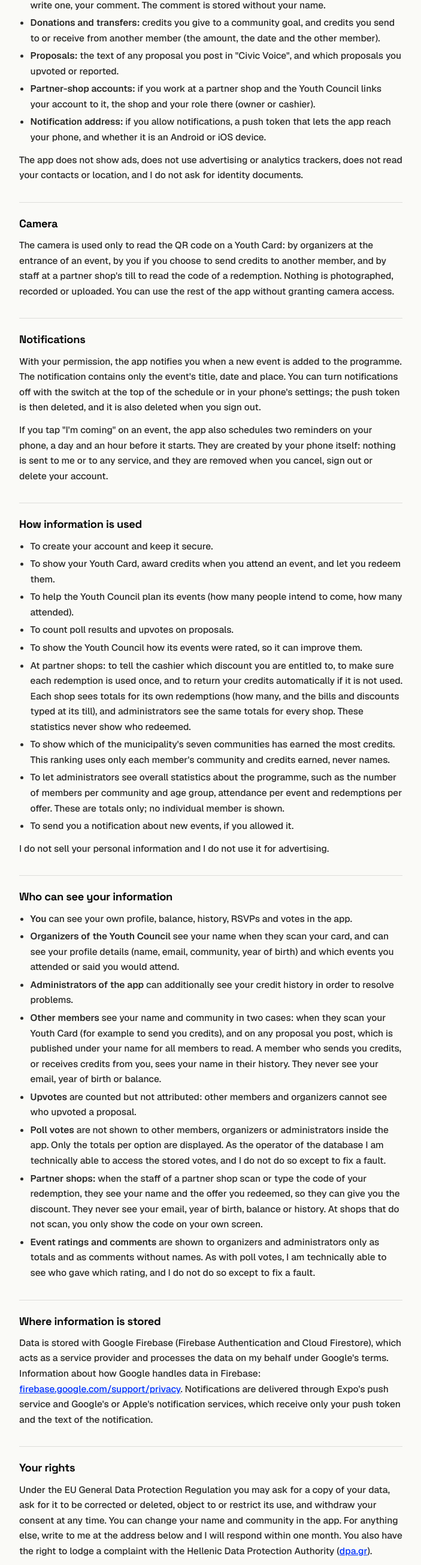
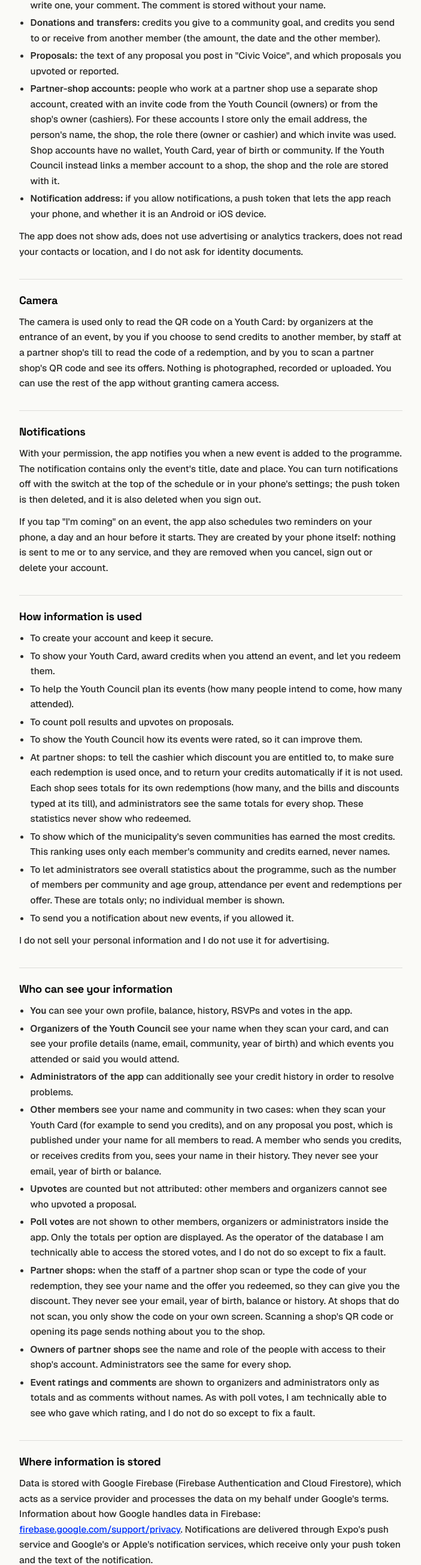
Before and after one commit to teo3670/teo3670.github.io, a plain HTML site: page dionysos-youth-privacy.html in a window 1280 px wide. Shown: the part 851-3460 px from the top of the page at 60% size, without its empty margins (248-951 px from the left). Drawn offline with nearby package versions, Linux system fonts and the light colour scheme.

Commit message:
Dionysos Youth privacy policy: shop accounts and shop QR codes
Shop accounts (email, name, shop, role, invite; no wallet or age), who sees
a shop's team, scanning a shop's QR sends nothing to the shop, and how shop
accounts are deleted.

Co-Authored-By: Claude Opus 5.5 <noreply@anthropic.com>
Claude-Session: https://claude.ai/code/session_01AQe1PuaVGrTpqnQPpZm2gN

```diff
--- a/dionysos-youth-privacy.html
+++ b/dionysos-youth-privacy.html
@@ -52,13 +52,13 @@
     <li><strong>Event feedback:</strong> if you rate an event you attended, the rating (1 to 5 stars) and, if you write one, your comment. The comment is stored without your name.</li>
     <li><strong>Donations and transfers:</strong> credits you give to a community goal, and credits you send to or receive from another member (the amount, the date and the other member).</li>
     <li><strong>Proposals:</strong> the text of any proposal you post in "Civic Voice", and which proposals you upvoted or reported.</li>
-    <li><strong>Partner-shop accounts:</strong> if you work at a partner shop and the Youth Council links your account to it, the shop and your role there (owner or cashier).</li>
+    <li><strong>Partner-shop accounts:</strong> people who work at a partner shop use a separate shop account, created with an invite code from the Youth Council (owners) or from the shop's owner (cashiers). For these accounts I store only the email address, the person's name, the shop, the role there (owner or cashier) and which invite was used. Shop accounts have no wallet, Youth Card, year of birth or community. If the Youth Council instead links a member account to a shop, the shop and the role are stored with it.</li>
     <li><strong>Notification address:</strong> if you allow notifications, a push token that lets the app reach your phone, and whether it is an Android or iOS device.</li>
   </ul>
   <p>The app does not show ads, does not use advertising or analytics trackers, does not read your contacts or location, and I do not ask for identity documents.</p>
 
   <h2>Camera</h2>
-  <p>The camera is used only to read the QR code on a Youth Card: by organizers at the entrance of an event, by you if you choose to send credits to another member, and by staff at a partner shop's till to read the code of a redemption. Nothing is photographed, recorded or uploaded. You can use the rest of the app without granting camera access.</p>
+  <p>The camera is used only to read the QR code on a Youth Card: by organizers at the entrance of an event, by you if you choose to send credits to another member, by staff at a partner shop's till to read the code of a redemption, and by you to scan a partner shop's QR code and see its offers. Nothing is photographed, recorded or uploaded. You can use the rest of the app without granting camera access.</p>
 
   <h2>Notifications</h2>
   <p>With your permission, the app notifies you when a new event is added to the programme. The notification contains only the event's title, date and place. You can turn notifications off with the switch at the top of the schedule or in your phone's settings; the push token is then deleted, and it is also deleted when you sign out.</p>
@@ -86,7 +86,8 @@
     <li><strong>Other members</strong> see your name and community in two cases: when they scan your Youth Card (for example to send you credits), and on any proposal you post, which is published under your name for all members to read. A member who sends you credits, or receives credits from you, sees your name in their history. They never see your email, year of birth or balance.</li>
     <li><strong>Upvotes</strong> are counted but not attributed: other members and organizers cannot see who upvoted a proposal.</li>
     <li><strong>Poll votes</strong> are not shown to other members, organizers or administrators inside the app. Only the totals per option are displayed. As the operator of the database I am technically able to access the stored votes, and I do not do so except to fix a fault.</li>
-    <li><strong>Partner shops:</strong> when the staff of a partner shop scan or type the code of your redemption, they see your name and the offer you redeemed, so they can give you the discount. They never see your email, year of birth, balance or history. At shops that do not scan, you only show the code on your own screen.</li>
+    <li><strong>Partner shops:</strong> when the staff of a partner shop scan or type the code of your redemption, they see your name and the offer you redeemed, so they can give you the discount. They never see your email, year of birth, balance or history. At shops that do not scan, you only show the code on your own screen. Scanning a shop's QR code or opening its page sends nothing about you to the shop.</li>
+    <li><strong>Owners of partner shops</strong> see the name and role of the people with access to their shop's account. Administrators see the same for every shop.</li>
     <li><strong>Event ratings and comments</strong> are shown to organizers and administrators only as totals and as comments without names. As with poll votes, I am technically able to see who gave which rating, and I do not do so except to fix a fault.</li>
   </ul>
 
@@ -98,6 +99,7 @@
 
   <h2>Data retention and deletion</h2>
   <p>Your data is kept for as long as you have an account. You can delete your account in the app (Wallet tab → "Διαγραφή λογαριασμού") or by emailing me from the address you registered with; see <a href="dionysos-youth-delete-account.html">how to delete your account</a>. Your profile and sign-in are deleted at once, and your credit history, attendance records, RSVPs, votes, event ratings, redemptions, proposals, partner-shop account and push token within one hour (within 30 days for requests by email). Anonymous poll, upvote and rating totals remain, as do comments on events (which carry no name), as do the entries in other members' histories for credits you exchanged with them. Deleting the app from your phone does not delete your account.</p>
+  <p>Shop accounts are deleted the same way, from the Shop tab → "Διαγραφή λογαριασμού": the sign-in and the access to the shop are removed. An owner can also remove a cashier's access at any time. Redemptions confirmed at the shop stay in the shop's totals without names.</p>
 
   <h2>Age</h2>
   <p>The app is intended for people aged 17 to 28 and asks for your year of birth at sign-up for that reason. It is not directed at anyone under 17. If you believe a younger person has registered, contact me and I will remove the account.</p>
```
